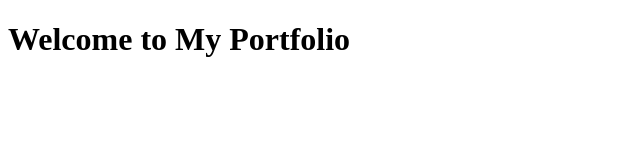
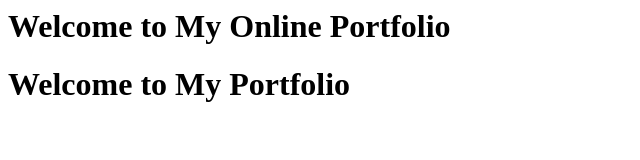
Before and after one commit to Kedarcv/cloudera_training, a plain HTML site: page index.html in a window 1280 px wide. Shown: the whole page, without its empty margins (0-640 px from the left). Drawn offline with Linux system fonts and the light colour scheme.

Commit message:
Updated header text on main

```diff
--- a/index.html
+++ b/index.html
@@ -1 +1,2 @@
+<h1>Welcome to My Online Portfolio</h1>
 <!DOCTYPE html><html><head><title>My Portfolio</title></head><body><h1>Welcome to My Portfolio</h1></body></html>
```
